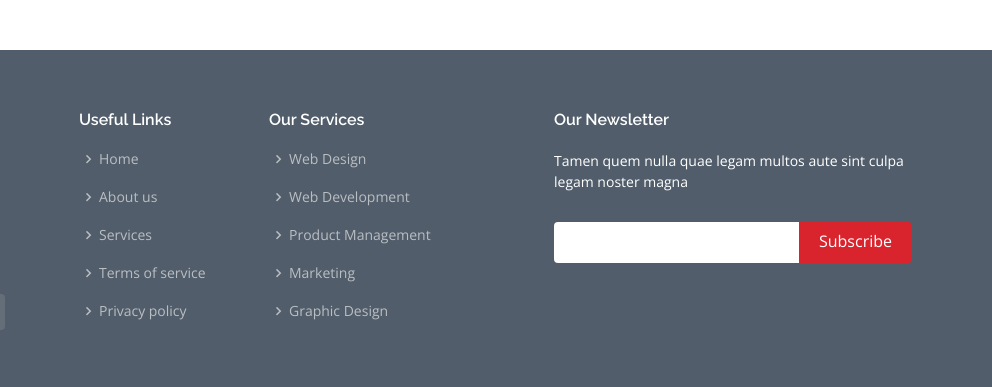
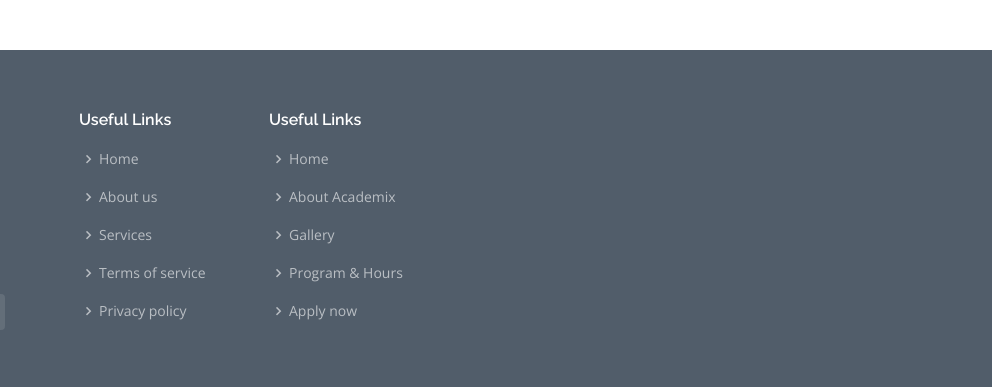
Before and after one commit to academix-ca/academix-ca.github.io, a plain HTML site: page about_academix.html in a window 1280 px wide. Shown: the part 1348-1735 px from the top of the page, 288-1280 px from the left. Drawn offline with nearby package versions, Linux system fonts and the light colour scheme.

Commit message:
links updated

```diff
--- a/about_academix.html
+++ b/about_academix.html
@@ -248,24 +248,15 @@
             </ul>
           </div>
 
-          <div class="col-lg-3 col-md-6 footer-links">
-            <h4>Our Services</h4>
+          <div class="col-lg-2 col-md-6 footer-links">
+            <h4>Useful Links</h4>
             <ul>
-              <li><i class="bx bx-chevron-right"></i> <a href="#">Web Design</a></li>
-              <li><i class="bx bx-chevron-right"></i> <a href="#">Web Development</a></li>
-              <li><i class="bx bx-chevron-right"></i> <a href="#">Product Management</a></li>
-              <li><i class="bx bx-chevron-right"></i> <a href="#">Marketing</a></li>
-              <li><i class="bx bx-chevron-right"></i> <a href="#">Graphic Design</a></li>
+              <li><i class="bx bx-chevron-right"></i> <a href="index.html">Home</a></li>
+              <li><i class="bx bx-chevron-right"></i> <a href="about_academix.html">About Academix</a></li>
+              <li><i class="bx bx-chevron-right"></i> <a href="gallery.html">Gallery</a></li>
+              <li><i class="bx bx-chevron-right"></i> <a href="program.html">Program & Hours</a></li>
+              <li><i class="bx bx-chevron-right"></i> <a href="enrollment_and_fees.html">Apply now</a></li>
             </ul>
-          </div>
-
-          <div class="col-lg-4 col-md-6 footer-newsletter">
-            <h4>Our Newsletter</h4>
-            <p>Tamen quem nulla quae legam multos aute sint culpa legam noster magna</p>
-            <form action="" method="post">
-              <input type="email" name="email"><input type="submit" value="Subscribe">
-            </form>
-
           </div>
 
         </div>
```
Also changed, not shown: enrollment_and_fees.html (+5 -13 lines), gallery.html (+5 -25 lines), index.html (+8 -26 lines), program.html (+5 -25 lines).
